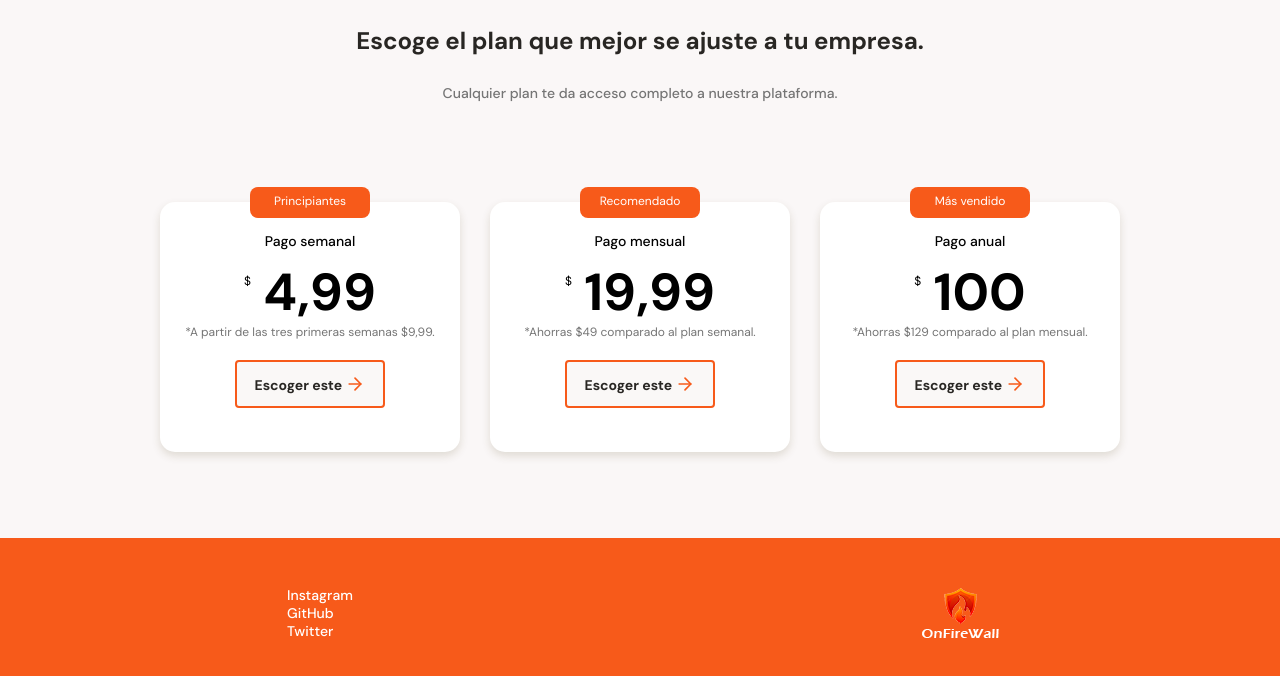
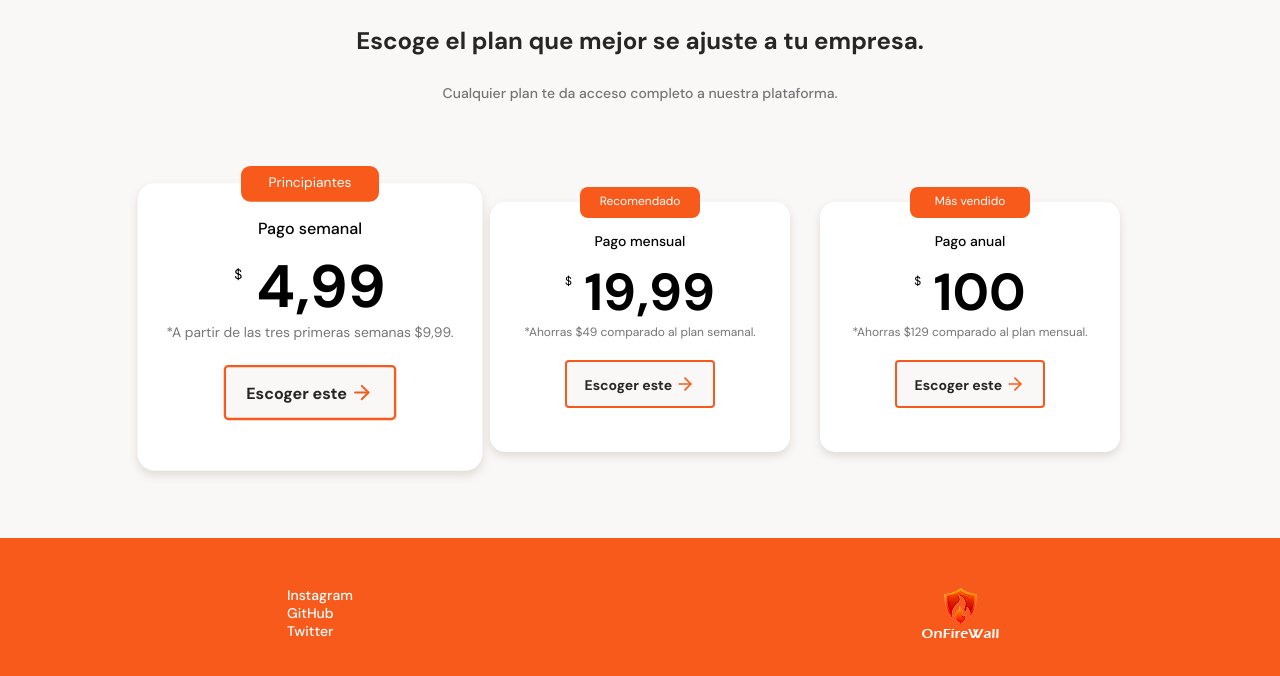
Before and after one commit to OnFireWall/OnFireWall.github.io, a plain HTML site: page index.html in a window 1280 px wide. In both pictures the pointer is over the element 310 px from the left and 2569 px from the top of the page. Shown: the part 2242-2918 px from the top of the page. Drawn offline with Linux system fonts and the light colour scheme.

Commit message:
Third commit

```diff
--- a/style.css
+++ b/style.css
@@ -444,6 +444,10 @@ main {
     box-shadow: 0 4px 8px rgba(89, 73, 30, 0.16);
 }
 
+.plans-container--card:hover{
+    transform: scale(1.15);
+}
+
 .recommended {
     position: absolute;
     width: 120px;
```
Also changed, not shown: css/tablet.css (line endings or trailing spaces).
